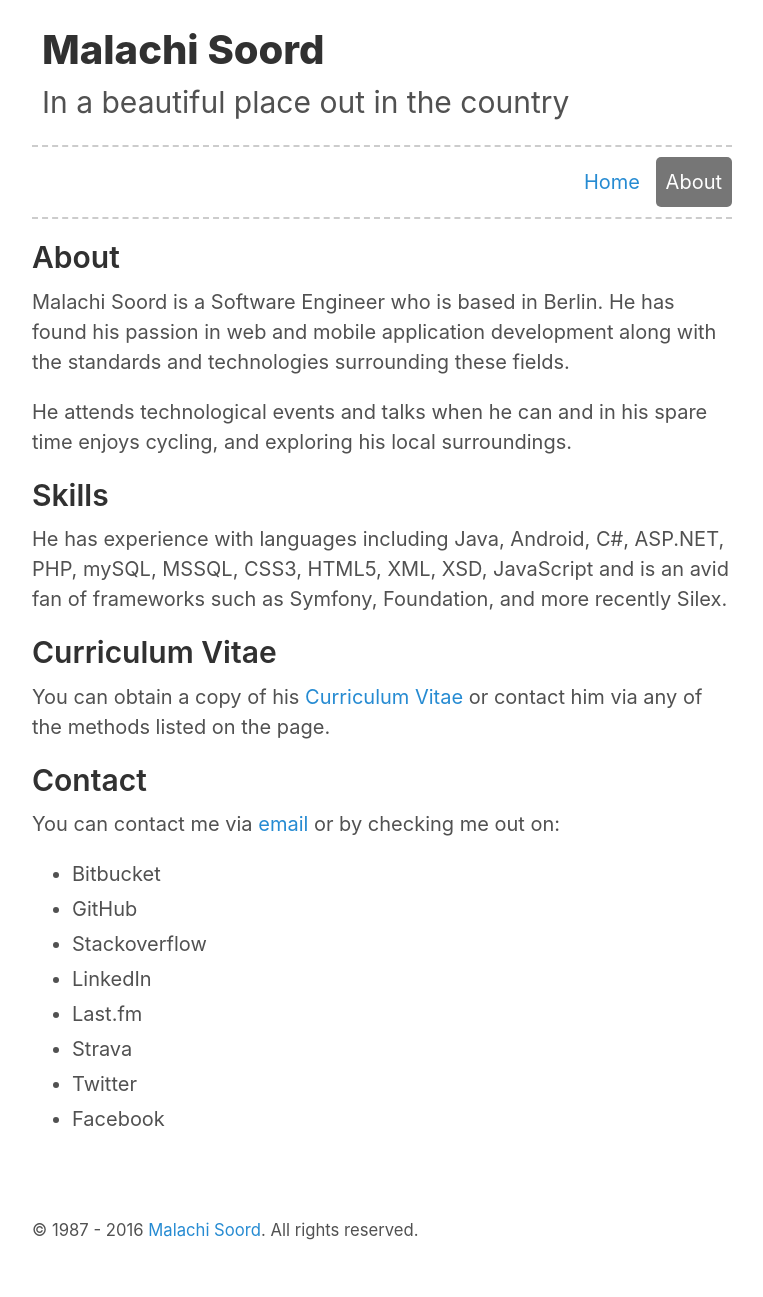
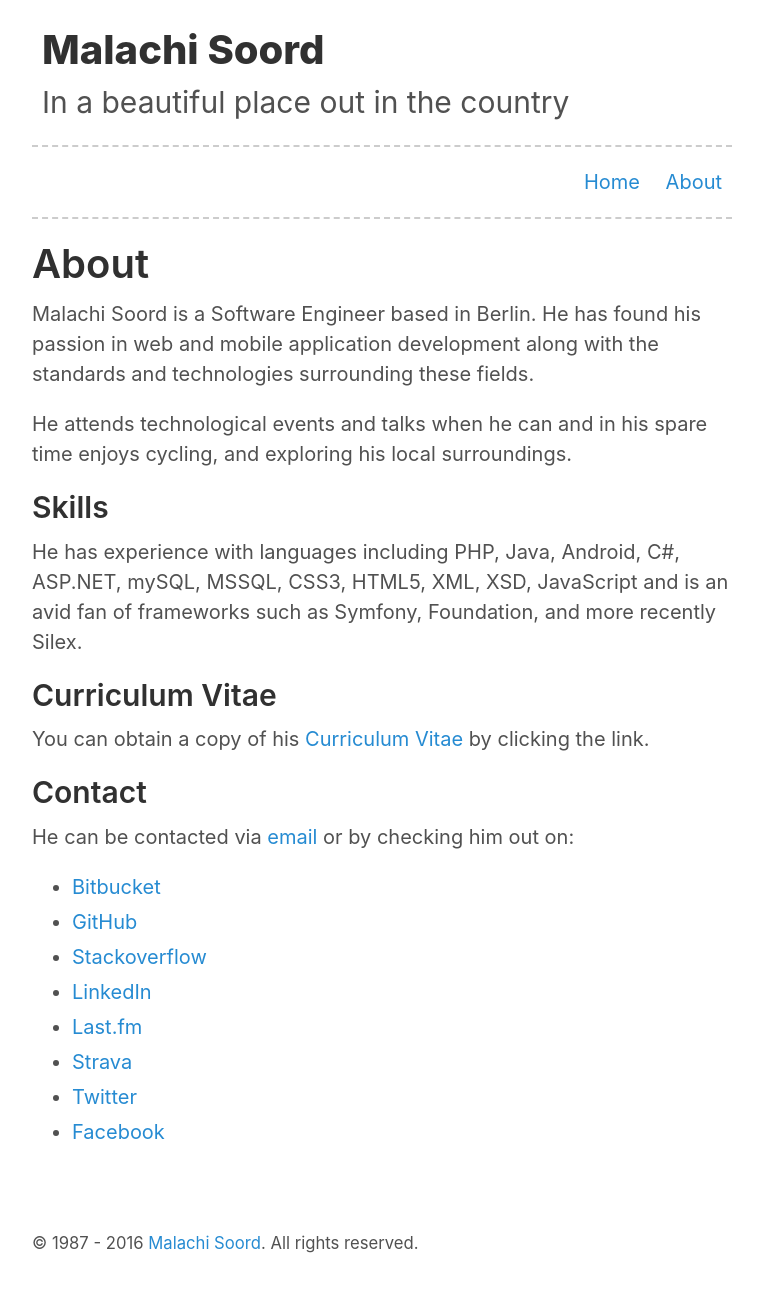
Before and after one commit to inverse/personal-site, a Jekyll site: the page built from about.md, in a window 1280 px wide. Shown: the whole page, without its empty margins (258-1021 px from the left). Built offline with Jekyll 4.4.1, drawn with Linux system fonts in a browser that asks for light colours.

```diff
--- a/_sass/_masthead.scss
+++ b/_sass/_masthead.scss
@@ -5,7 +5,6 @@
 .masthead {
     padding-top: 1rem;
     padding-bottom: 1rem;
-
     @include clearfix;
 }
 
--- a/_sass/_nav.scss
+++ b/_sass/_nav.scss
@@ -20,14 +20,9 @@ nav {
 
             &:hover {
                 text-decoration: none;
-                background: $gray-5;
+                background: $gray-3;
                 color: white;
             }
         }
     }
-
-    .active {
-        background: $gray-3;
-        color: white;
-    }
 }
--- a/_sass/_type.scss
+++ b/_sass/_type.scss
@@ -11,7 +11,7 @@ h1, h2, h3, h4, h5, h6 {
 }
 
 h1 {
-  font-size: 1.5rem;
+  font-size: 2rem;
 }
 
 h2 {
--- a/about.md
+++ b/about.md
@@ -3,27 +3,27 @@ layout: page
 title: About
 ---
 
-Malachi Soord is a Software Engineer who is based in Berlin. He has found his passion in web and mobile application development along with the standards and technologies surrounding these fields.
+Malachi Soord is a Software Engineer based in Berlin. He has found his passion in web and mobile application development along with the standards and technologies surrounding these fields.
 
 He attends technological events and talks when he can and in his spare time enjoys cycling, and exploring his local surroundings.
 
 ## Skills
 
-He has experience with languages including Java, Android, C#, ASP.NET, PHP, mySQL, MSSQL, CSS3, HTML5, XML, XSD, JavaScript and is an avid fan of frameworks such as Symfony, Foundation, and more recently Silex.
+He has experience with languages including PHP, Java, Android, C#, ASP.NET, mySQL, MSSQL, CSS3, HTML5, XML, XSD, JavaScript and is an avid fan of frameworks such as Symfony, Foundation, and more recently Silex.
 
 ## Curriculum Vitae
 
-You can obtain a copy of his [Curriculum Vitae](/assets/doc/cv-malachi-soord.pdf) or contact him via any of the methods listed on the page.
+You can obtain a copy of his [Curriculum Vitae](/assets/doc/cv-malachi-soord.pdf) by clicking the link.
 
 ## Contact
 
-You can contact me via <a href="mailto:{{site.author.email}}">email</a> or by checking me out on:
+He can be contacted via <a href="mailto:{{site.author.email}}">email</a> or by checking him out on:
 
-- Bitbucket
-- GitHub
-- Stackoverflow
-- LinkedIn
-- Last.fm
-- Strava
-- Twitter
-- Facebook
+- [Bitbucket](https://bitbucket.org/inverse)
+- [GitHub](https://github.com/inverse/)
+- [Stackoverflow](http://stackoverflow.com/users/50913/malachi)
+- [LinkedIn](https://www.linkedin.com/in/malachisoord)
+- [Last.fm](http://last.fm/user/inverse.chi)
+- [Strava](https://www.strava.com/athletes/1126714)
+- [Twitter](https://twitter.com/inversechi)
+- [Facebook](https://www.facebook.com/malachisoord)
```
